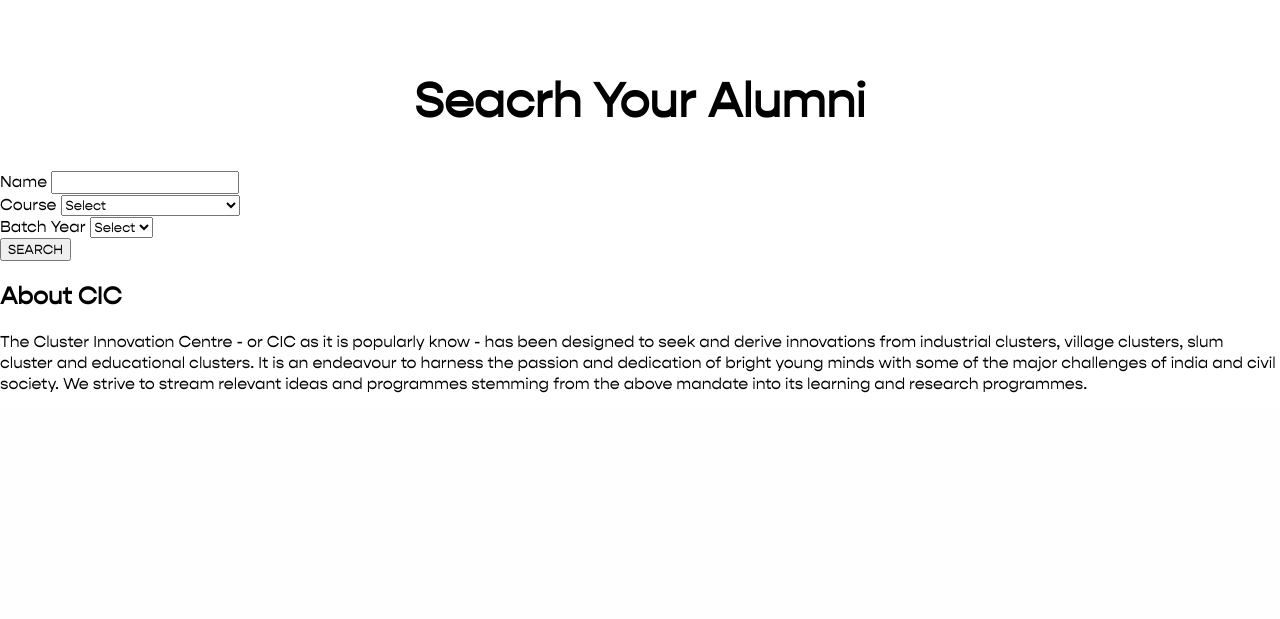
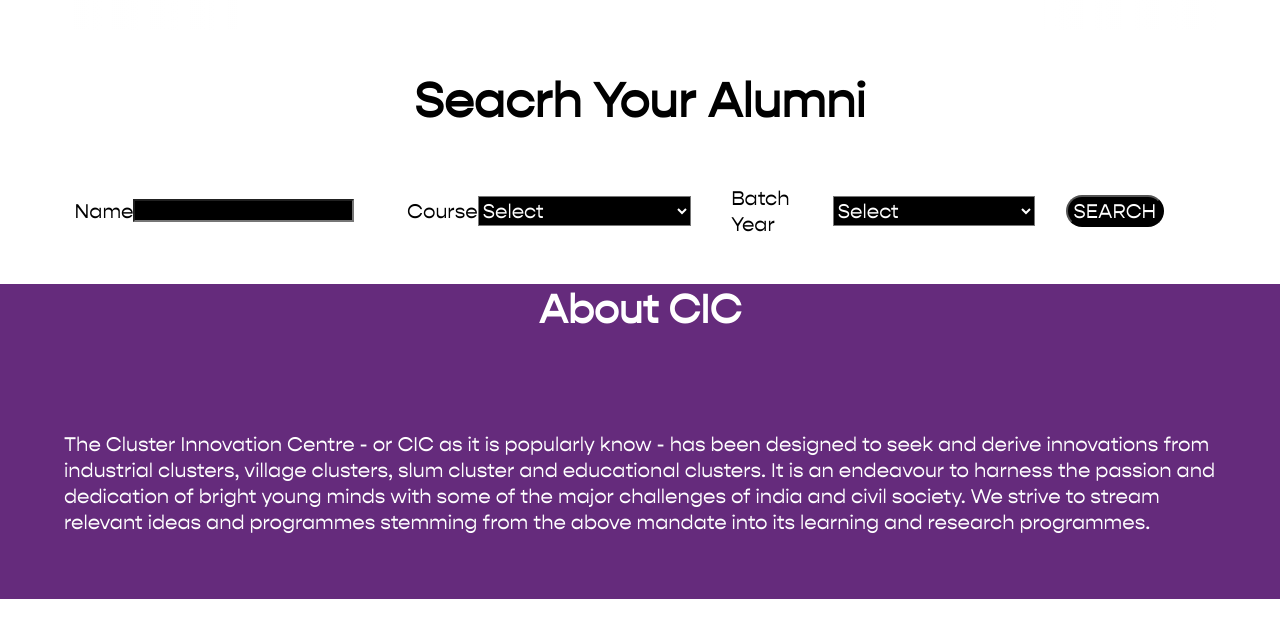
Before and after one commit to sudoyolo/cic-alumni, a Flask app: template templates/index.html in a window 1280 px wide. Shown: the part 795-1414 px from the top of the page. Before the commit the page ends 1188 px from the top, so only its background shows below. Run offline with Flask 3, Linux system fonts and the light colour scheme; the template is opened without the code that fills it, so the values that code supplies are empty.

Commit message:
Relevant styling attributes added

```diff
--- a/static/style.css
+++ b/static/style.css
@@ -124,6 +124,63 @@
     top: 0;
     transform: rotateZ(180deg);
 }
+.search-tab{
+    width: 95%;
+    display: flex;
+    margin-left: 2.5%;
+    height: 10vh;
+    place-items: center;
+}
+.form-child{
+    width: 25%;
+    aspect-ratio: 6/1;
+    margin-left: 2.5%;
+    justify-content: center;
+    align-items: center;
+    display: flex;
+}
+.form-child input{
+    width: 70%;
+    background-color: black;
+    color: white;
+}
+.form-child label{
+    font-size: 2.5vh;
+}
+select{
+    width: 70%;
+    justify-content: center;
+    background-color: black;
+    color: white;
+    font-size: 2.5vh;
+}
+select option{
+    background-color: black;
+    color: white;
+    font-size: 2.5vh;
+}
+.submit{
+    background-color: black;
+    color: white;
+    border-radius: 20px;
+    margin-left: 2.5%;
+    font-size: 2.5vh;
+}
+.about-cic{
+    width: 100%;
+    height: max-content;
+    background-color: #652b7c;
+}
+.about-cic h2{
+    font-size: 5vh;
+    text-align: center;
+    color: white;
+}
+.about-cic p{
+    color: white;
+    font-size: 2.5vh;
+    padding: 5%;
+}
 
 @media screen and (max-width: 800px){
     .navbar{
```
Also changed, not shown: other parts of static/style.css (+47 -5 lines).
